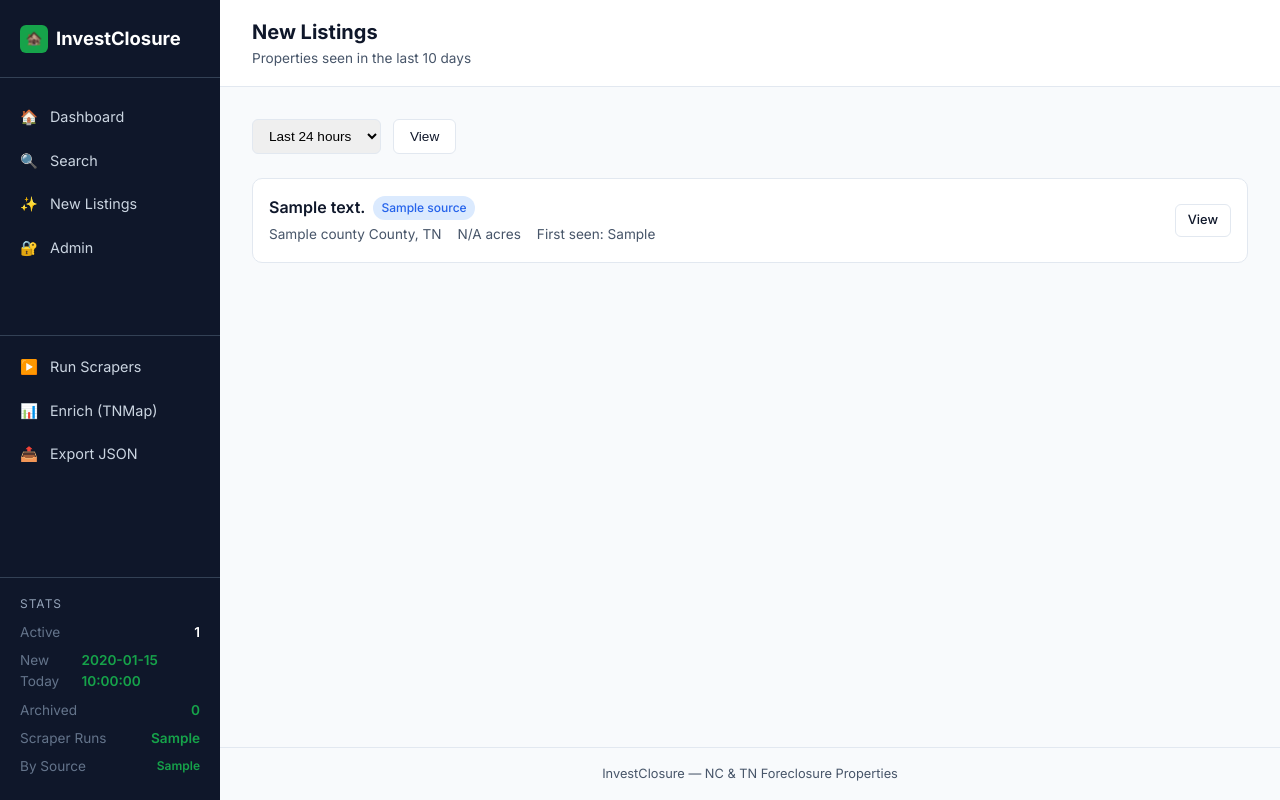
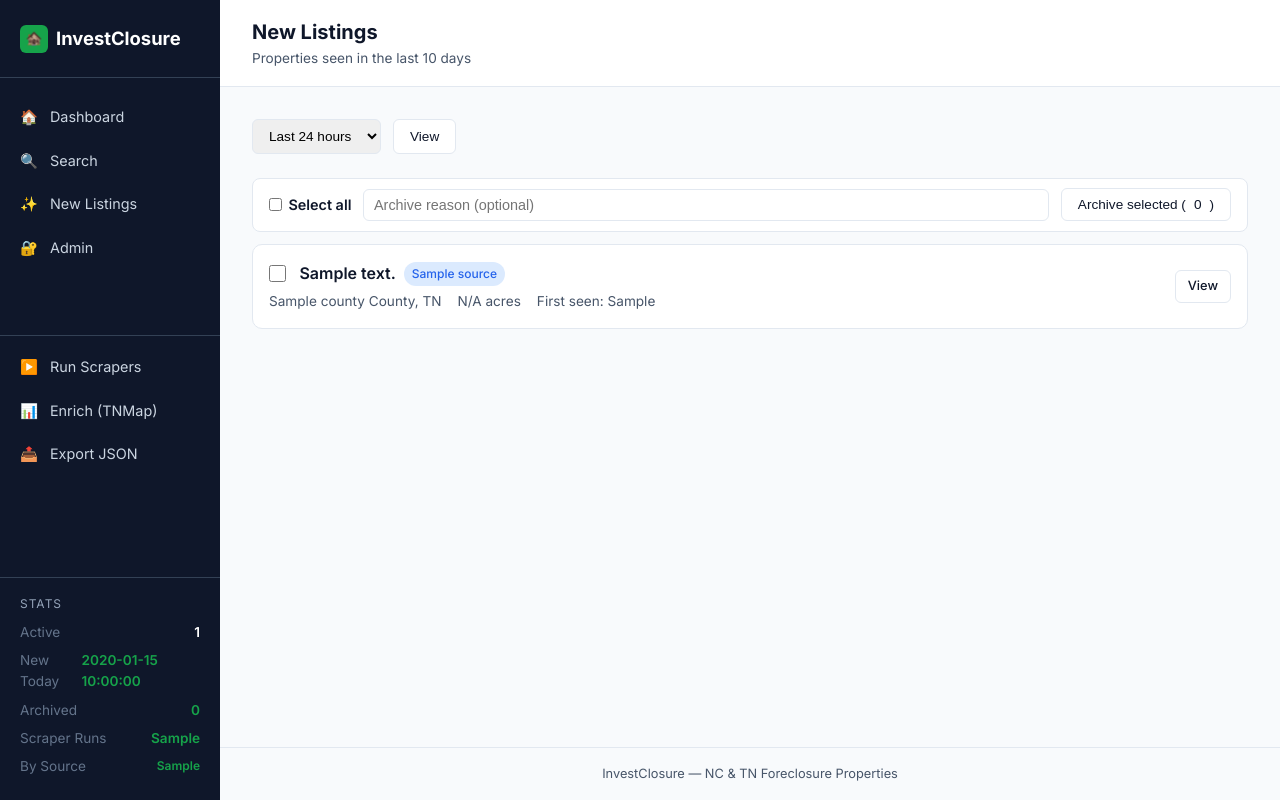
Before and after one commit to winmutt/investclosure, a Python web app: template templates/investclosure/new.html in a window 1280 px wide. Run offline with Jinja, Linux system fonts and the light colour scheme; the template is opened without the code that fills it: most values are stand-ins (such as "Sample title", 1, 10 or a date in 2020).

Commit message:
dashboard: checkbox multi-select bulk archive (dashboard tiles, search, new listings)
POST /bulk-archive archives the checked ids via db.archive_property —
per-row audit_log entry, non-active/missing ids skipped and flash-reported,
same-site return_to redirect back to the originating view, 400 on
non-integer ids, capped at 500/run.

Views get a control-form pane: sticky bulk bar (select-all with
tri-state, optional reason field, live count + confirm), a checkbox per
tile/row. Per-tile single Archive buttons become formaction submits of
the pane form (no nested forms; JS template wrappers now validate).
/properties keeps its archived-status inline Unarchive via the same
mechanism.

9 tests: multi-archive, reason/actor audit, default reason, skip
archived/missing, 400 on bad id, local return_to redirect, open-redirect
rejection, 500 cap, view markup smoke

```diff
--- a/static/investclosure/css/style.css
+++ b/static/investclosure/css/style.css
@@ -785,3 +785,53 @@ body {
 .prop-detail-section h3 {
     color: #475569;
 }
+
+/* Bulk selection (checkbox multi-archive) */
+.bulk-form {
+    display: block;
+}
+.bulk-bar {
+    display: flex;
+    align-items: center;
+    flex-wrap: wrap;
+    gap: 0.75rem;
+    padding: 0.6rem 1rem;
+    margin-bottom: 0.75rem;
+    background: var(--surface, #fff);
+    border: 1px solid var(--border);
+    border-radius: 8px;
+    position: sticky;
+    top: 0;
+    z-index: 20;
+}
+.bulk-select-all {
+    display: inline-flex;
+    align-items: center;
+    gap: 0.4rem;
+    font-weight: 600;
+    font-size: 0.9rem;
+    cursor: pointer;
+}
+.bulk-reason {
+    flex: 1 1 260px;
+    min-width: 220px;
+    padding: 0.45rem 0.6rem;
+    border: 1px solid var(--border);
+    border-radius: 6px;
+    font-size: 0.9rem;
+}
+.tile-check,
+.row-check {
+    display: inline-flex;
+    align-items: center;
+}
+.tile-check input,
+.row-check input {
+    width: 1.05rem;
+    height: 1.05rem;
+    cursor: pointer;
+    accent-color: var(--accent, #b45309);
+}
+.list-item-header .row-check {
+    margin-right: 0.35rem;
+}
--- a/static/investclosure/js/app.js
+++ b/static/investclosure/js/app.js
@@ -82,3 +82,53 @@ async function fetchHealthIndicator() {
 setInterval(fetchHealthIndicator, 60000);
 
 // Property notes editing lives on the property detail page (see property.html).
+
+
+// Bulk archive selection: live count, select-all (with tri-state), and a
+// confirm guard on the bulk submit. Scoped to each [data-bulk-form] so
+// dashboard state/category tabs never cross-select.
+document.querySelectorAll('[data-bulk-form]').forEach(function(form) {
+    var checks = Array.from(form.querySelectorAll('input[name="ids"]'));
+    var selAll = form.querySelector('[data-bulk-select-all]');
+    var countEl = form.querySelector('[data-bulk-count]');
+    var submitBtn = form.querySelector('[data-bulk-submit]');
+
+    function update() {
+        var checked = form.querySelectorAll('input[name="ids"]:checked').length;
+        if (countEl) countEl.textContent = String(checked);
+        if (submitBtn) {
+            submitBtn.disabled = checked === 0;
+        }
+        if (selAll) {
+            selAll.checked = checks.length > 0 && checked === checks.length;
+            selAll.indeterminate = checked > 0 && checked < checks.length;
+        }
+    }
+
+    if (selAll && checks.length) {
+        selAll.addEventListener('click', function() {
+            // resolve indeterminate: clicking it checks everything
+            selAll.checked = selAll.indeterminate ? true : selAll.checked;
+        });
+        selAll.addEventListener('change', function() {
+            checks.forEach(function(c) { c.checked = selAll.checked; });
+            update();
+        });
+    }
+    checks.forEach(function(c) { c.addEventListener('change', update); });
+
+    if (submitBtn) {
+        submitBtn.addEventListener('click', function(e) {
+            var checked = form.querySelectorAll('input[name="ids"]:checked');
+            if (!checked.length) {
+                e.preventDefault();
+                return;
+            }
+            if (!confirm('Archive ' + checked.length + ' selected propert'
+                         + (checked.length === 1 ? 'y' : 'ies') + '?')) {
+                e.preventDefault();
+            }
+        });
+    }
+    update();
+});
--- a/templates/investclosure/new.html
+++ b/templates/investclosure/new.html
@@ -18,11 +18,30 @@
     </form>
 </div>
 
+<form id="bulk-form-new" class="bulk-form" method="POST"
+      action="{{ url_for('bulk_archive') }}" data-bulk-form>
+    <input type="hidden" name="return_to" value="{{ request.full_path }}">
+    <div class="bulk-bar">
+        <label class="bulk-select-all">
+            <input type="checkbox" data-bulk-select-all> Select all
+        </label>
+        <input type="text" name="reason" class="bulk-reason"
+               placeholder="Archive reason (optional)">
+        <button type="submit" class="btn btn-primary" data-bulk-submit
+                title="Archive all checked rows in this view">
+            Archive selected&nbsp;(<span data-bulk-count>0</span>)
+        </button>
+    </div>
 <div class="list">
     {% for prop in properties[:100] %}
     <div class="list-item">
         <div class="list-item-body">
             <div class="list-item-header">
+                <label class="row-check" title="Select for bulk archive">
+                    <input type="checkbox" class="bulk-check" name="ids"
+                           value="{{ prop.id }}"
+                           aria-label="Select {{ prop.address or prop.id }} for bulk archive">
+                </label>
                 <a href="{{ url_for('property_detail', property_id=prop.id) }}">{{ prop.address or 'No address' }}</a>
                 <span class="badge badge-blue">{{ prop.source }}</span>
             </div>
@@ -42,6 +61,7 @@
     </div>
     {% endfor %}
 </div>
+</form>
 
 {% if properties|length > 100 %}
 <div class="pagination">
```
Also changed, not shown: scraper/server.py (+39 -0 lines), templates/investclosure/landing.html (+27 -6 lines), templates/investclosure/properties.html (+28 -6 lines), tests/test_audit_search.py (+141 -0 lines).
